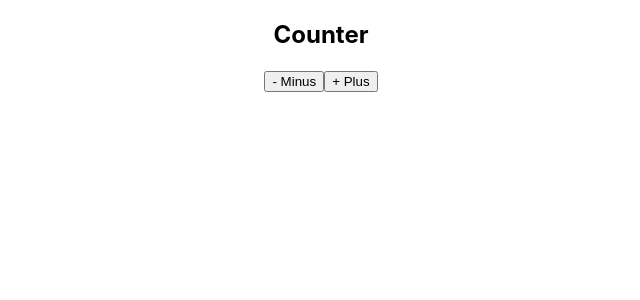
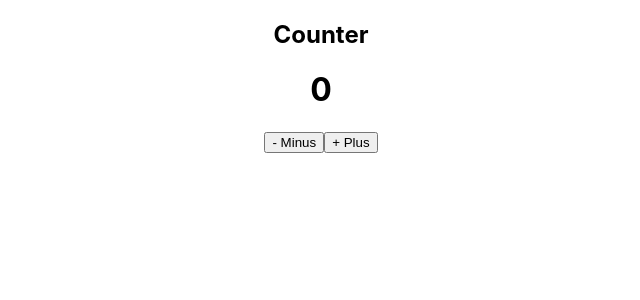
Before and after one commit to Marikazia/counter-v-1-0, a React (Create React App) app: page / in a window 1280 px wide. Shown: the top 300 px of the page, without its empty margins (319-959 px from the left). Built offline with nearby package versions, Linux system fonts and the light colour scheme.

Commit message:
+ count (onPlus)

```diff
--- a/src/App.js
+++ b/src/App.js
@@ -1,17 +1,24 @@
 
 import './App.css';
 
+
 function App() {
 
+	let count = 0;
+
+	const onClickPlus = () => {
+		count++;
+		console.log(count);
+	}
 
   return (
 		<>
 			<div className='App'>
 				<div>
 					<h2>Counter</h2>
-					<h1></h1>
+					<h1>{count}</h1>
 					<button className='Minus'>- Minus</button>
-					<button className='Plus'>+ Plus</button>
+					<button onClick={onClickPlus} className='Plus'>+ Plus</button>
 				</div>
 			</div>
 		</>
```
